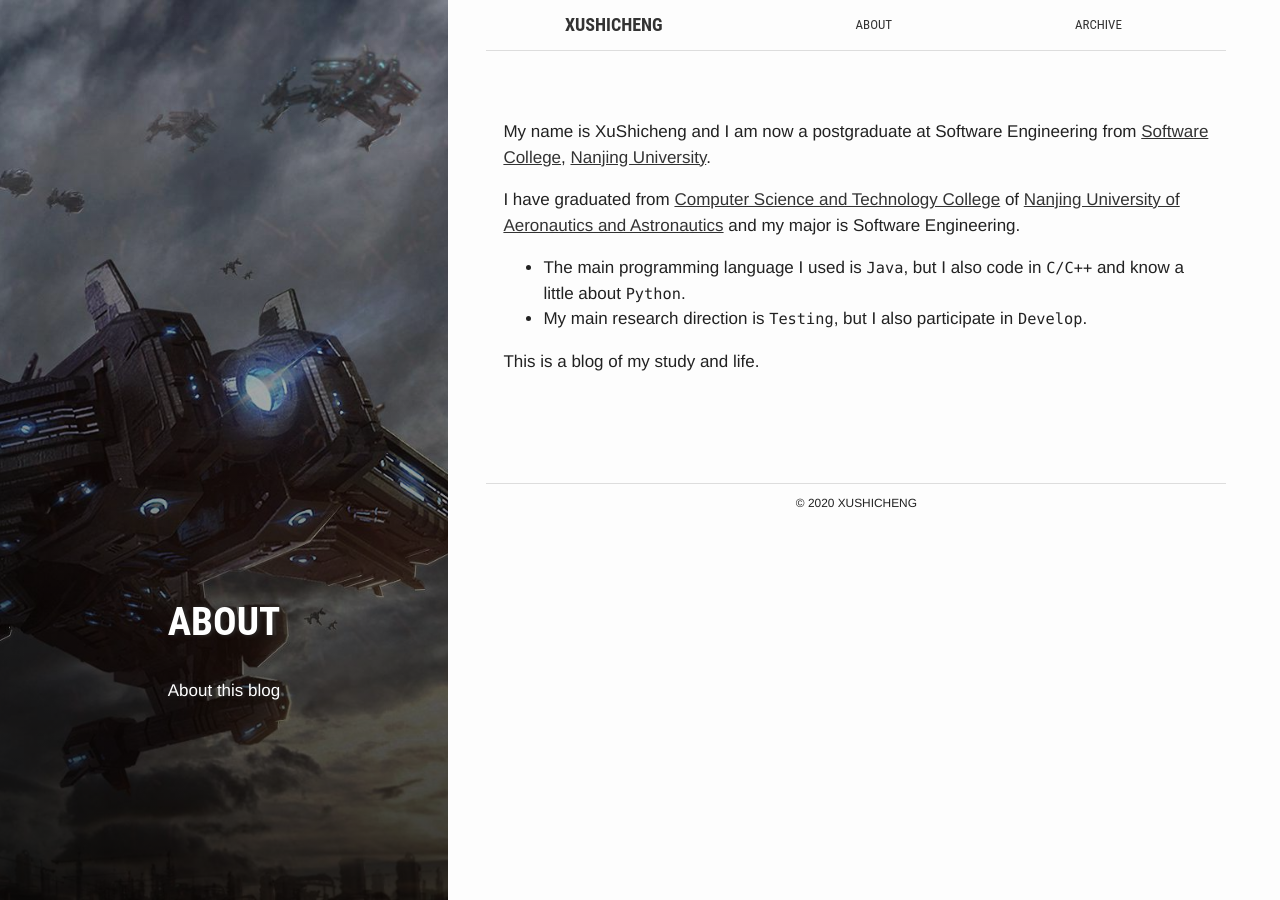
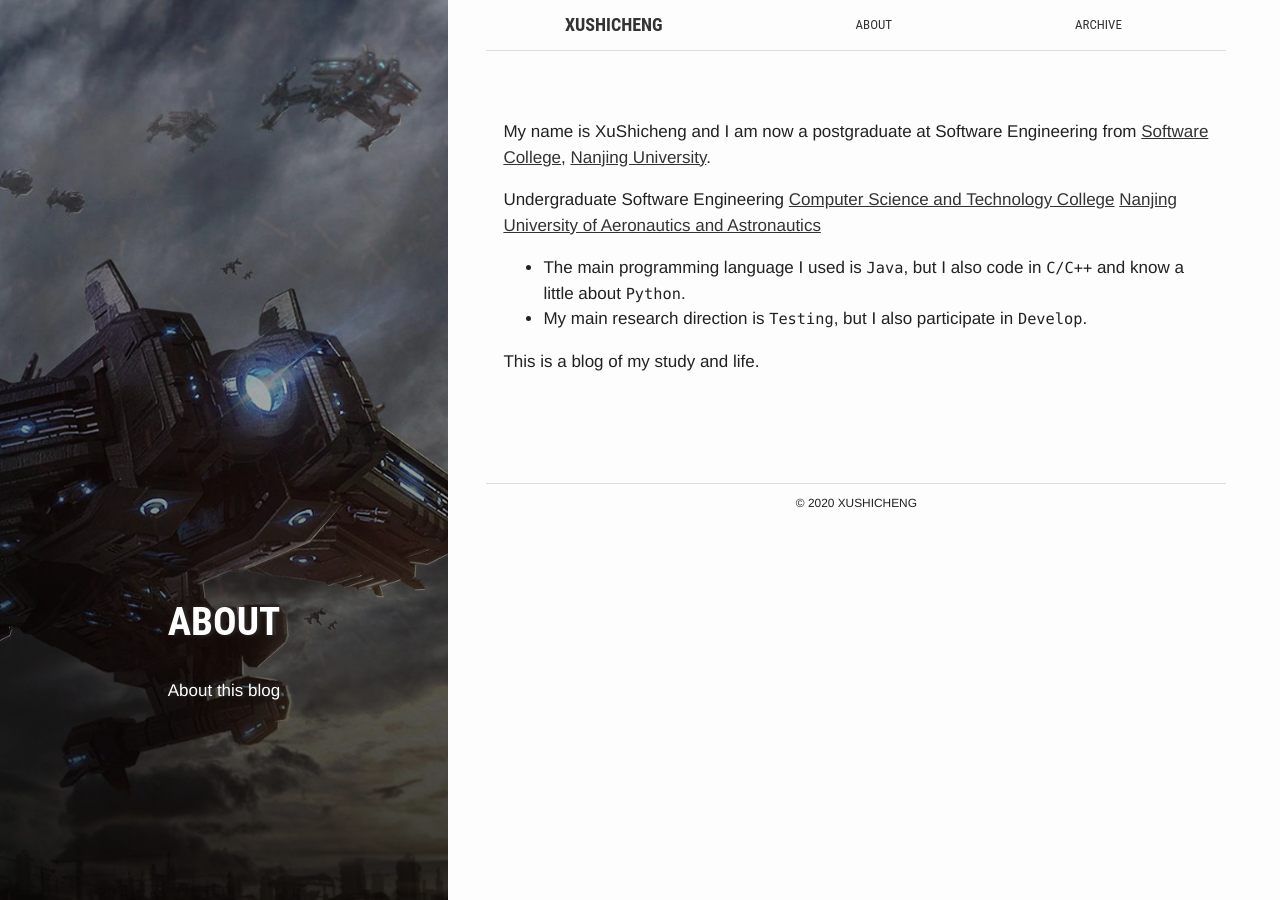
Before and after one commit to PetePro/PetePro.github.io, a Jekyll site: the page built from about.md, in a window 1280 px wide. Built offline with Jekyll 4.4.1, drawn with Linux system fonts in a browser that asks for light colours; some web fonts are replaced.

Commit message:
Update about.md

```diff
--- a/about.md
+++ b/about.md
@@ -10,7 +10,10 @@
 
 My name is XuShicheng and I am now a postgraduate at Software Engineering from <a href="http://software.nju.edu.cn/">Software College</a>, <a href="https://www.nju.edu.cn/">Nanjing University</a>.
 
-I have graduated from <a href="http://cs.nuaa.edu.cn/">Computer Science and Technology College</a> of <a href="http://www.nuaa.edu.cn/">Nanjing University of Aeronautics and Astronautics</a> and my major is Software Engineering.
+Undergraduate
+Software Engineering
+<a href="http://cs.nuaa.edu.cn/">Computer Science and Technology College</a>
+<a href="http://www.nuaa.edu.cn/">Nanjing University of Aeronautics and Astronautics</a>
 
 - The main programming language I used is `Java`, but I also code in `C/C++` and know a little about `Python`.
 - My main research direction is `Testing`, but I also participate in `Develop`.
```
